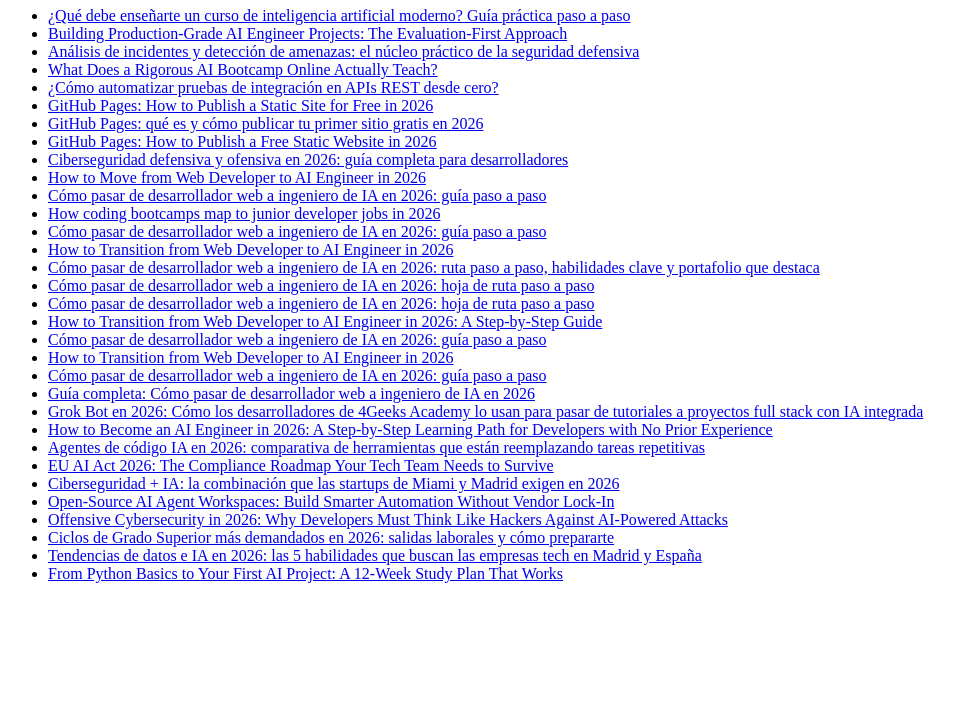
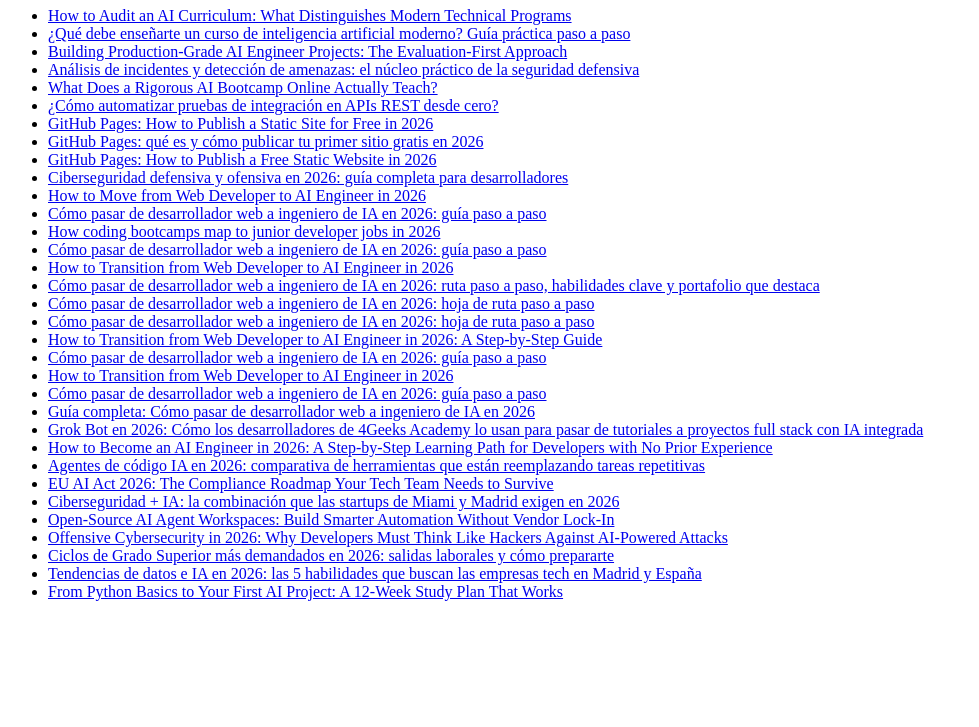
Before and after one commit to KrilinZ/ai-engineering-notes, a plain HTML site: page index.html in a window 1280 px wide. Shown: the part 73-800 px from the top of the page, without its empty margins (0-979 px from the left). Drawn offline with Linux system fonts and the light colour scheme.

Commit message:
index: How to Audit an AI Curriculum: What Distinguishes

```diff
--- a/index.html
+++ b/index.html
@@ -11,6 +11,7 @@
 <h1>Articles</h1>
 <ul>
 <!--ARTICLES-->
+<li><a href="how-to-audit-an-ai-curriculum-what-distinguishes-modern-tech/">How to Audit an AI Curriculum: What Distinguishes Modern Technical Programs</a></li>
 <li><a href="que-debe-ensenarte-un-curso-de-inteligencia-artificial-moder/">¿Qué debe enseñarte un curso de inteligencia artificial moderno? Guía práctica paso a paso</a></li>
 <li><a href="building-production-grade-ai-engineer-projects-the-evaluatio/">Building Production-Grade AI Engineer Projects: The Evaluation-First Approach</a></li>
 <li><a href="analisis-de-incidentes-y-deteccion-de-amenazas-el-nucleo-pra/">Análisis de incidentes y detección de amenazas: el núcleo práctico de la seguridad defensiva</a></li>
```
